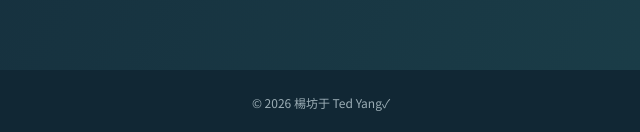
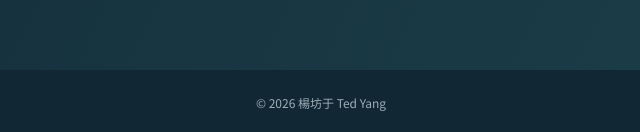
Before and after one commit to tedyang0612/Ted_Portfolio_site, a plain HTML site: page index.html in a window 1280 px wide. Shown: the part 5754-5886 px from the top of the page, 319-959 px from the left. Drawn offline with Linux system fonts and the light colour scheme.

Commit message:
測試自動部署2

```diff
--- a/index.html
+++ b/index.html
@@ -509,7 +509,7 @@ footer {background:#112734;color:#9caeb6;text-align:center;padding:22px;font-siz
 <div class="contact-actions"><a class="btn btn-contact" href="mailto:t6021822@gmail.com">透過 Email 聯絡 <span class="arrow" aria-hidden="true">↗</span></a><a class="btn btn-outline" href="Ted_Yang_Resume.pdf" target="_blank" rel="noopener noreferrer">下載正式履歷 PDF <span class="arrow" aria-hidden="true">↗</span></a></div>
 </div></section>
 </main>
-<footer>© 2026 楊坊于 Ted Yang✓</footer>
+<footer>© 2026 楊坊于 Ted Yang</footer>
 <a class="back-top" href="#top" aria-label="返回頁首">↑</a>
 <script>
 (function(){
```
